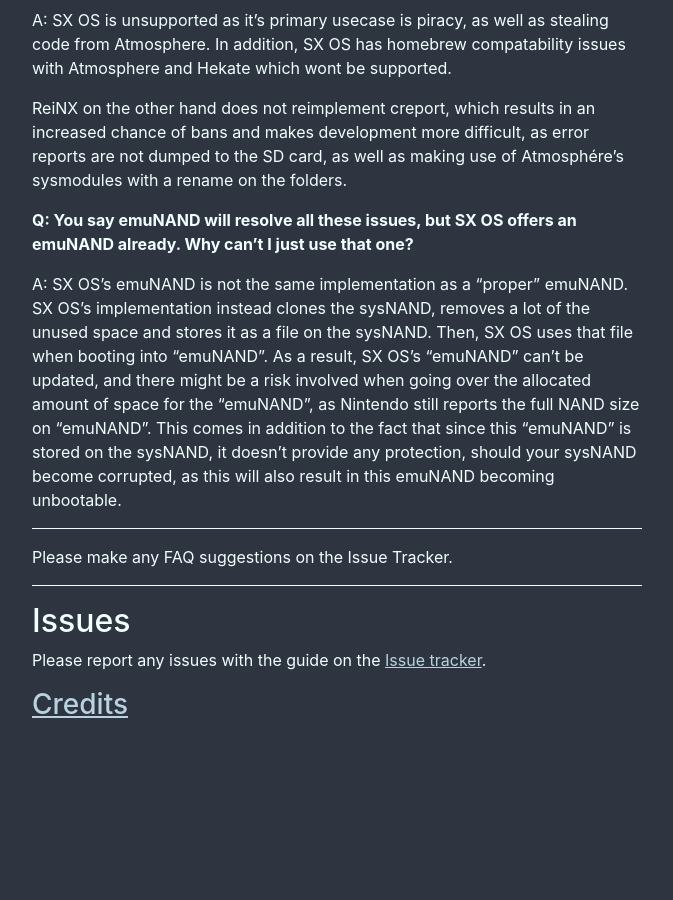
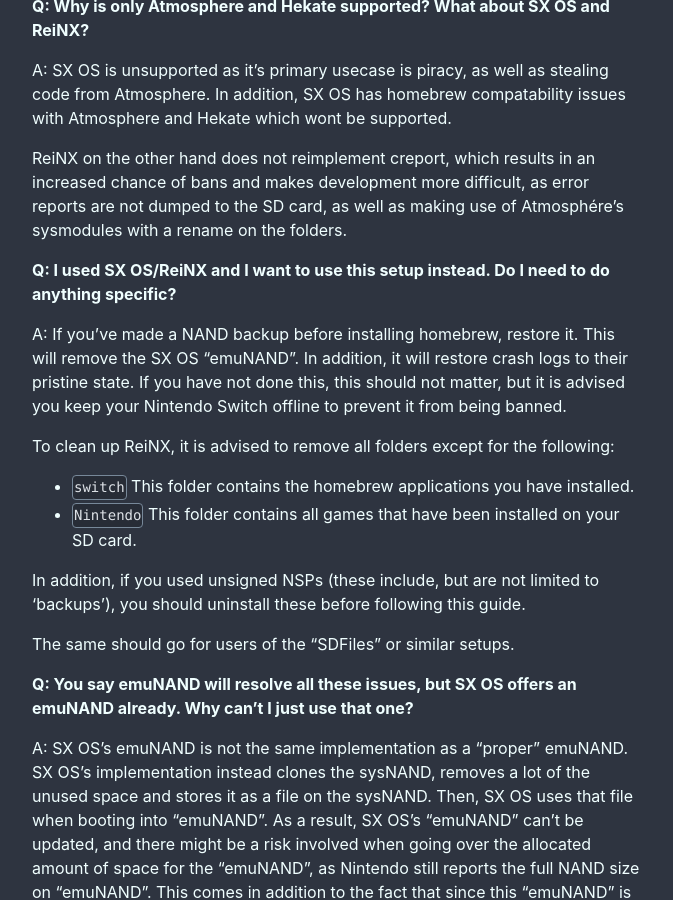
Before and after one commit to noirscape/SwitchGuideOLD, a Jekyll site: the page built from faq.md, in a window 1280 px wide and 900 px high, scrolled down 2127 px. Shown: the whole window, without its empty margins (303-976 px from the left). Built offline with Jekyll 4.4.1, drawn with Linux system fonts in a browser that asks for light colours; before the commit the page ends 2857 px from its top, so only the background shows below that; some of the changed text lies outside the part shown.

Commit message:
New FAQ: reinx-sxos-earlier

```diff
--- a/faq.md
+++ b/faq.md
@@ -18,6 +18,7 @@
   - [Does this guide work on system version x?](#can-i-run-on){: .a-table}
   - [What is the recommended microSD card size for Homebrew?](#recommended-size){: .a-table}
   - [Why is only Atmosphére and Hekate supported?](#why-atmosphere-hekate){: .a-table}
+  - [I used SX OS/ReiNX and I want to use this setup instead. Do I need to do anything specific?](#reinx-sxos-earlier)
   - [You say emuNAND will resolve all these issues, but SX OS offers an emuNAND already. Why can't I just use that one?](#sx-not-so-nand){: .a-table}
 
 ## RCM related
@@ -78,6 +79,18 @@
 
 ReiNX on the other hand does not reimplement creport, which results in an increased chance of bans and makes development more difficult, as error reports are not dumped to the SD card, as well as making use of Atmosphére's sysmodules with a rename on the folders.
 
+**Q: I used SX OS/ReiNX and I want to use this setup instead. Do I need to do anything specific?**{: #reinx-sxos-earlier}
+
+A: If you've made a NAND backup before installing homebrew, restore it. This will remove the SX OS "emuNAND". In addition, it will restore crash logs to their pristine state. If you have not done this, this should not matter, but it is advised you keep your Nintendo Switch offline to prevent it from being banned.
+
+To clean up ReiNX, it is advised to remove all folders except for the following:
+- `switch` This folder contains the homebrew applications you have installed.
+- `Nintendo` This folder contains all games that have been installed on your SD card.
+
+In addition, if you used unsigned NSPs (these include, but are not limited to 'backups'), you should uninstall these before following this guide.
+
+The same should go for users of the "SDFiles" or similar setups.
+
 **Q: You say emuNAND will resolve all these issues, but SX OS offers an emuNAND already. Why can't I just use that one?**{: #sx-not-so-nand}
 
 A: SX OS's emuNAND is not the same implementation as a "proper" emuNAND. SX OS's implementation instead clones the sysNAND, removes a lot of the unused space and stores it as a file on the sysNAND. Then, SX OS uses that file when booting into "emuNAND". As a result, SX OS's "emuNAND" can't be updated, and there might be a risk involved when going over the allocated amount of space for the "emuNAND", as Nintendo still reports the full NAND size on "emuNAND". This comes in addition to the fact that since this "emuNAND" is stored on the sysNAND, it doesn't provide any protection, should your sysNAND become corrupted, as this will also result in this emuNAND becoming unbootable.
```
